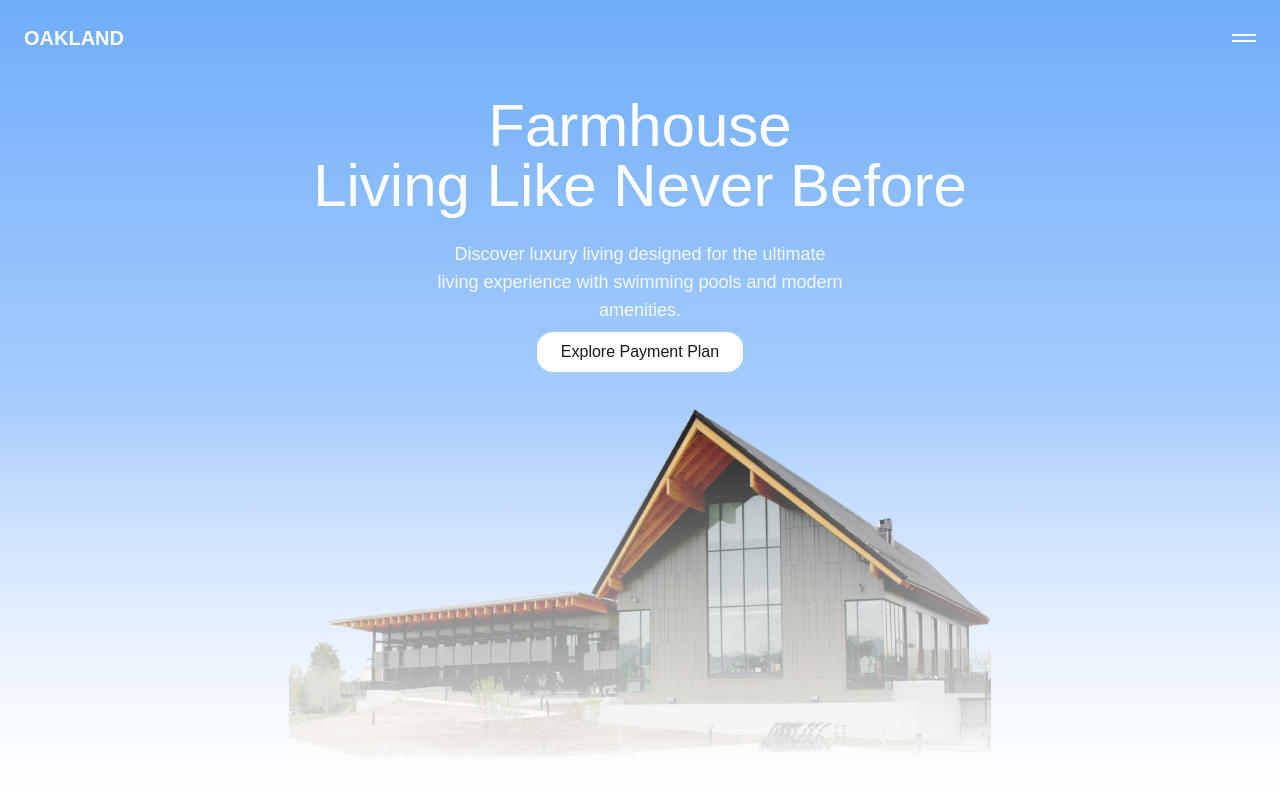
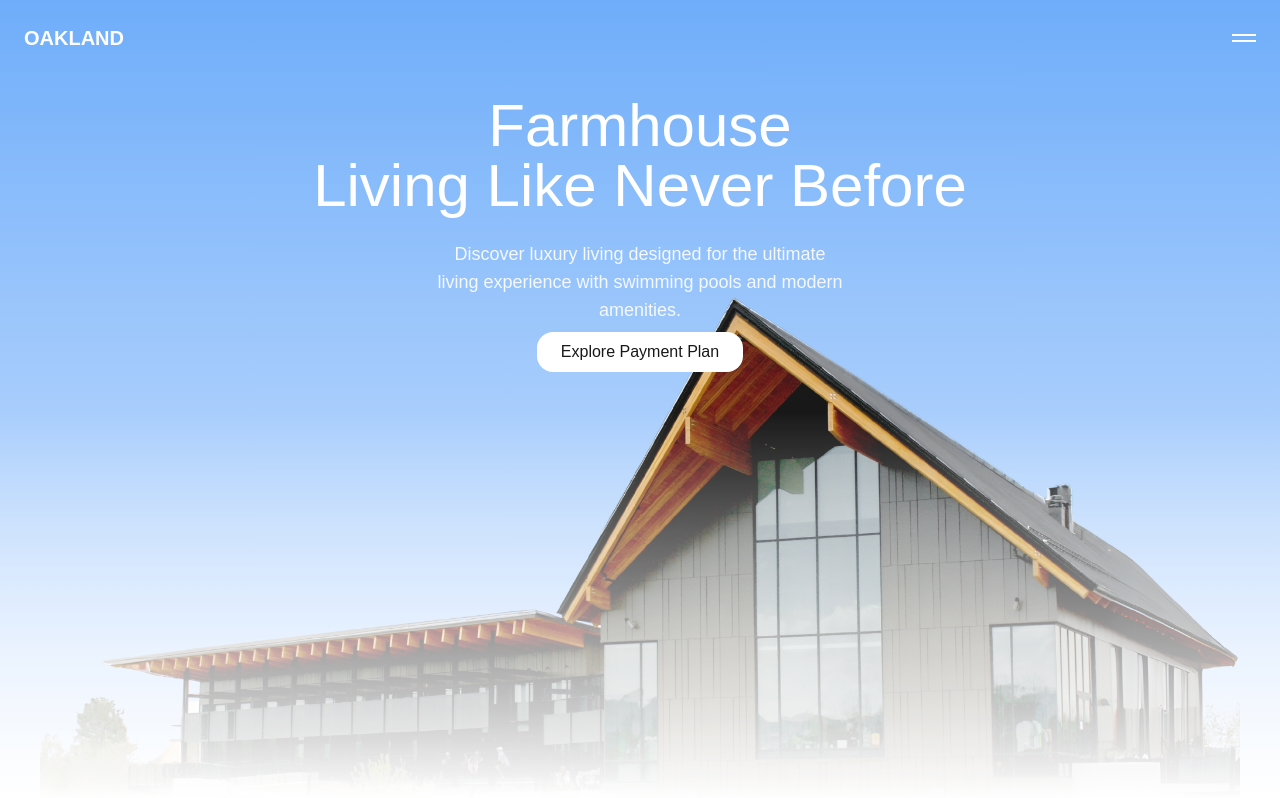
Before and after one commit to DeveloperSarim/Oakland-Web, a React (Vite) app: page / in a window 1280 px wide. Shown: the top 798 px of the page. Built offline with nearby package versions, Linux system fonts and the light colour scheme.

Commit message:
Hero Image Set And Make Hero Button Working

```diff
--- a/src/App.jsx
+++ b/src/App.jsx
@@ -217,17 +217,7 @@ const OaklandGreensWebsite = () => {
   };
 
   const handleButtonClick = () => {
-    try {
-      if (Payment_Plan) {
-        window.open(Payment_Plan, '_blank');
-      } else {
-        console.error('Payment_Plan is undefined');
-        alert('Failed to open the payment plan file. Please ensure the file is correctly placed in the assets folder.');
-      }
-    } catch (error) {
-      console.error('Error opening payment plan file:', error);
-      alert('An error occurred while opening the payment plan file.');
-    }
+    window.open('/Payment-Plan.pdf', '_blank');
   };
 
   const items = [
@@ -481,11 +471,23 @@ const OaklandGreensWebsite = () => {
       </div>
 
       <section className="relative h-screen bg-gradient-to-b from-blue-400 to-blue-100 pt-24 pb-10 opacity-90">
+        <div className="absolute inset-0 pt-4 z-0">
+          <div className="relative h-full flex justify-center items-center">
+            <img
+              src={home}
+              alt="Home"
+              className="absolute top-1/2 left-1/2 transform homes -translate-x-1/2 -translate-y-1/2 inset-0 object-cover fade-in-out-image"
+              style={{ width: 1200, marginTop: '100px' }}
+            />
+            <div className="absolute inset-0 bg-gradient-to-b from-transparent via-transparent to-white opacity-85" />
+          </div>
+        </div>
+
         <motion.div
           initial={{ opacity: 0, y: 100 }}
           animate={{ opacity: 1, y: 0 }}
           transition={{ duration: 1, ease: "easeOut" }}
-          className="text-center text-white z-20 mb-72 px-4"
+          className="text-center text-white z-20 mb-72 px-4 relative"
         >
           <h1 className="text-4xl md:text-6xl font-light mb-4 hero leading-tight">
             Farmhouse<br />
@@ -497,24 +499,12 @@ const OaklandGreensWebsite = () => {
             amenities.
           </p>
           <button
-            className="bg-white text-black px-4 py-2 rounded-2xl text-md"
+            className="bg-white text-black px-4 py-2 rounded-2xl text-md relative z-50 hover:bg-gray-100 transition-colors duration-300"
             onClick={handleButtonClick}
           >
             Explore Payment Plan
           </button>
         </motion.div>
-
-        <div className="absolute inset-0 pt-4 z-10">
-          <div className="relative h-full flex justify-center items-center">
-            <img
-              src={home}
-              alt="Home"
-              className="absolute top-1/2 left-1/2 transform homes -translate-x-1/2 -translate-y-1/2 inset-0 object-cover fade-in-out-image"
-              style={{ width: 702, marginTop: '122px' }}
-            />
-            <div className="absolute inset-0 bg-gradient-to-b from-transparent via-transparent to-white opacity-85" />
-          </div>
-        </div>
       </section>
 
       <section className="py-20 bg-white">
```
Also changed, not shown: 1 other file (tests, documents, lock files or other folders).
